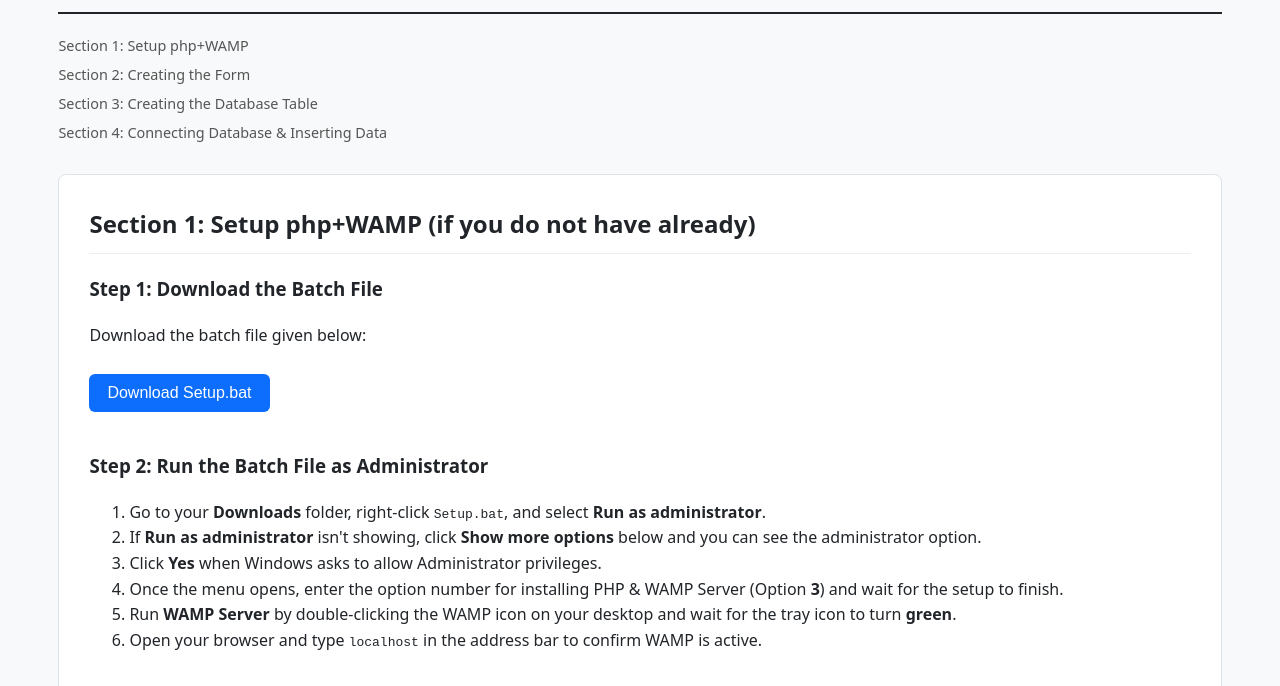
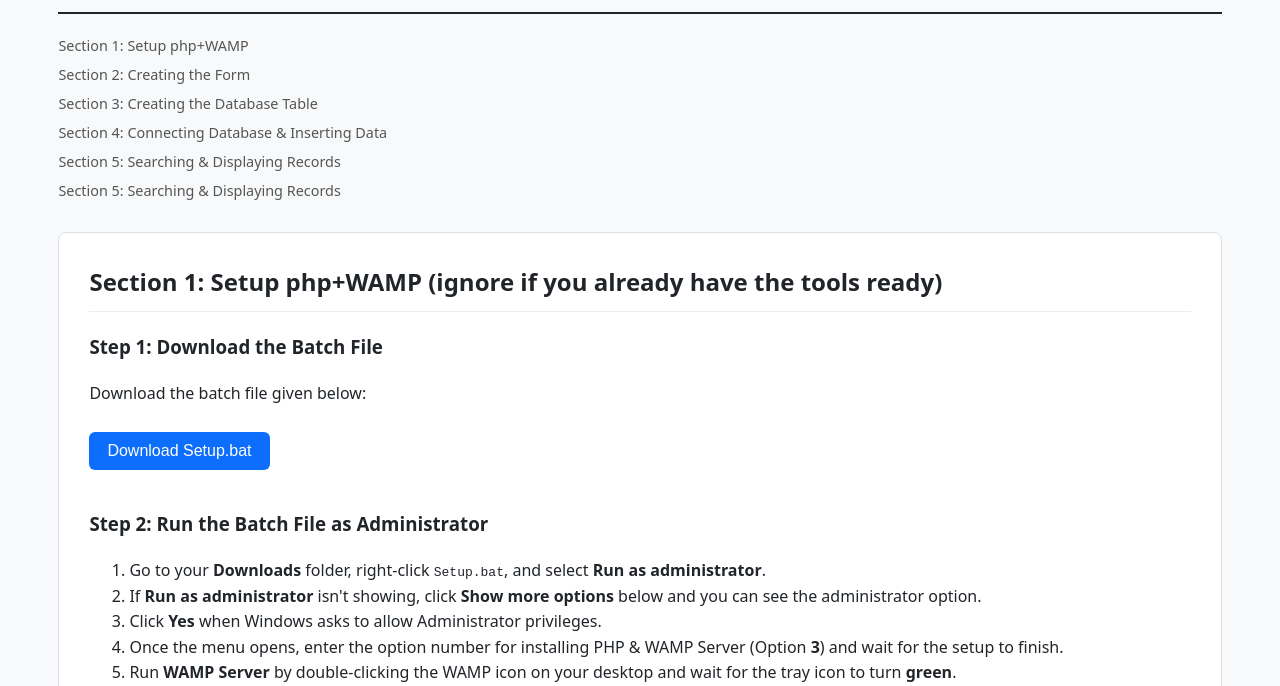
Before and after one commit to kyrozyx/php-mysql-guide, a plain HTML site: page index.html in a window 1280 px wide. Shown: the part 114-800 px from the top of the page. Drawn offline with Linux system fonts and the light colour scheme.

Commit message:
Update content

```diff
--- a/index.html
+++ b/index.html
@@ -20,11 +20,12 @@
         <a href="#section2">Section 2: Creating the Form</a>
         <a href="#section3">Section 3: Creating the Database Table</a>
         <a href="#section4">Section 4: Connecting Database &amp; Inserting Data</a>
+        <a href="#section5">Section 5: Searching &amp; Displaying Records</a><a href="#section5">Section 5: Searching &amp; Displaying Records</a>
     </nav>
 
     <!-- SECTION 1 -->
     <section id="section1">
-        <h2>Section 1: Setup php+WAMP (if you do not have already)</h2>
+        <h2>Section 1: Setup php+WAMP (ignore if you already have the tools ready)</h2>
 
         <h3>Step 1: Download the Batch File</h3>
         <p>Download the batch file given below:</p>
```
